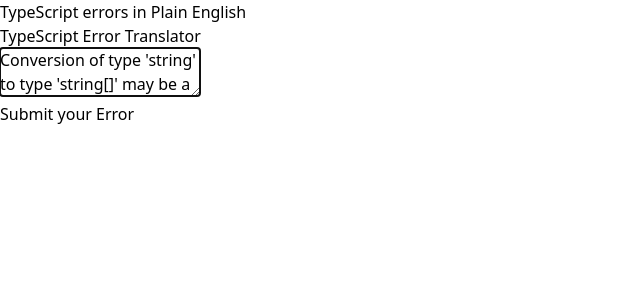
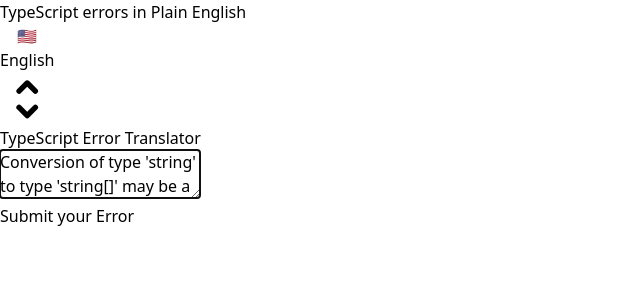
Before and after one commit to mattpocock/ts-error-translator, a Next.js app in the folder apps/web/: page / in a window 1280 px wide. Shown: the top 300 px of the page, without its empty margins (0-640 px from the left). Built offline with nearby package versions, Linux system fonts and the light colour scheme.

Commit message:
i18n added - es-MX configured

```diff
--- a/apps/web/next.config.js
+++ b/apps/web/next.config.js
@@ -1,5 +1,9 @@
-const withTM = require("next-transpile-modules")(["@ts-error-messages/engine"]);
+const withTM = require('next-transpile-modules')(['@ts-error-messages/engine']);
 
 module.exports = withTM({
   reactStrictMode: true,
+  i18n: {
+    locales: ['en', 'es-MX'],
+    defaultLocale: 'en',
+  },
 });
--- /dev/null
+++ b/apps/web/src/components/LangSelector.tsx
@@ -0,0 +1,98 @@
+/* This example requires Tailwind CSS v2.0+ */
+import { Fragment, useState } from 'react';
+import { Listbox, Transition } from '@headlessui/react';
+import { CheckIcon, SelectorIcon } from '@heroicons/react/solid';
+import { Language, languages } from '../constants/languages';
+import { useRouter } from 'next/router';
+
+function classNames(...classes: string[]) {
+  return classes.filter(Boolean).join(' ');
+}
+
+export default function Example() {
+  const router = useRouter();
+  const { locale, query } = router;
+
+  const [selected, setSelected] = useState(
+    languages.find((l) => l.id === locale) || languages[0],
+  );
+
+  const handleLangChange = (lang: Language) => {
+    router.push(`/${query ? `error=${query}` : ''}`, router.asPath, {
+      locale: lang.id,
+    });
+    setSelected(lang);
+  };
+
+  return (
+    <Listbox value={selected} onChange={handleLangChange}>
+      {({ open }) => (
+        <>
+          <div className="mt-1 relative flex justify-center mb-8">
+            <Listbox.Button className="relative w-full md:w-1/4 bg-white border border-gray-300 rounded-md shadow-sm pl-3 pr-10 py-2 text-left cursor-default focus:outline-none focus:ring-1 focus:ring-indigo-500 focus:border-indigo-500 sm:text-sm">
+              <span className="flex items-center">
+                <p>{selected.flag}</p>
+                <span className="ml-3 block truncate">{selected.name}</span>
+              </span>
+              <span className="ml-3 absolute inset-y-0 right-0 flex items-center pr-2 pointer-events-none">
+                <SelectorIcon
+                  className="h-5 w-5 text-gray-400"
+                  aria-hidden="true"
+                />
+              </span>
+            </Listbox.Button>
+
+            <Transition
+              show={open}
+              as={Fragment}
+              leave="transition ease-in duration-100"
+              leaveFrom="opacity-100"
+              leaveTo="opacity-0"
+            >
+              <Listbox.Options className="absolute z-10 mt-1 w-full md:w-1/4 bg-white shadow-lg max-h-56 rounded-md py-1 text-base ring-1 ring-black ring-opacity-5 overflow-auto focus:outline-none sm:text-sm">
+                {languages.map((language) => (
+                  <Listbox.Option
+                    key={language.id}
+                    className={({ active }) =>
+                      classNames(
+                        active ? 'text-white bg-indigo-600' : 'text-gray-900',
+                        'cursor-default select-none relative py-2 pl-3 pr-9',
+                      )
+                    }
+                    value={language}
+                  >
+                    {({ selected, active }) => (
+                      <>
+                        <div className="flex items-center">
+                          <p>{language.flag}</p>
+                          <span
+                            className={classNames(
+                              selected ? 'font-semibold' : 'font-normal',
+                              'ml-3 block truncate',
+                            )}
+                          >
+                            {language.name}
+                          </span>
+                        </div>
+                        {selected ? (
+                          <span
+                            className={classNames(
+                              active ? 'text-white' : 'text-indigo-600',
+                              'absolute inset-y-0 right-0 flex items-center pr-4',
+                            )}
+                          >
+                            <CheckIcon className="h-5 w-5" aria-hidden="true" />
+                          </span>
+                        ) : null}
+                      </>
+                    )}
+                  </Listbox.Option>
+                ))}
+              </Listbox.Options>
+            </Transition>
+          </div>
+        </>
+      )}
+    </Listbox>
+  );
+}
--- /dev/null
+++ b/apps/web/src/constants/languages.ts
@@ -0,0 +1,18 @@
+export interface Language {
+  flag: string; // e.g. 🇺🇸
+  name: string; // e.g. English
+  id: string; // e.g. en-US
+}
+
+export const languages: Language[] = [
+  {
+    flag: '🇺🇸',
+    name: 'English',
+    id: 'en',
+  },
+  {
+    flag: '🇲🇽',
+    name: 'Español (MEX)',
+    id: 'es-MX',
+  },
+];
--- /dev/null
+++ b/apps/web/src/locales/en.ts
@@ -0,0 +1,12 @@
+const locale = {
+  subtitle: 'TypeScript errors in Plain English',
+  title: 'TypeScript Error Translator',
+  submitButton: 'Submit your Error',
+  explanation: 'Explanation',
+  translation: 'Translation',
+  errorNotFoundMesage: 'Could not find a translation for error code',
+  addATranslationButton: 'Add a translation',
+  defaultErrorExcerpt: `Conversion of type 'string' to type 'string[]' may be a mistake because neither type sufficiently overlaps with the other. If this was intentional, convert the expression to 'unknown' first.`,
+};
+
+export default locale;
--- /dev/null
+++ b/apps/web/src/locales/es-MX.ts
@@ -0,0 +1,13 @@
+const locale = {
+  subtitle: 'Errores de TypeScript en Español',
+  title: 'Traductor de errores de TypeScript',
+  submitButton: 'Consulta tu error',
+  explanation: 'Explicación',
+  translation: 'Traducción',
+  errorNotFoundMesage:
+    'No pudimos encontrar una traduccion para tu error con código',
+  addATranslationButton: 'Agregar una traducción',
+  defaultErrorExcerpt: `La conversion del tipo 'string' a tipo 'string[]' puede ser un error porque ningún tipo se superpone lo suficiente con el otro. Si esto es intencional, convierta la expresion a 'unknown' primero.`,
+};
+
+export default locale;
--- a/apps/web/src/pages/index.tsx
+++ b/apps/web/src/pages/index.tsx
@@ -15,8 +15,16 @@
 import ReactMarkdown from 'react-markdown';
 import { z } from 'zod';
 
+// Components
+import LangSelector from '../components/LangSelector';
+
+// Translations
+import { getTranslations } from '../utils/translations';
+
 export default function Web(props: { error: string; errors: ErrorInfo[] }) {
   const router = useRouter();
+  const locale = router.locale;
+  const t = getTranslations(locale);
 
   const firstExcerpt = props.errors?.[0]?.improvedError?.excerpt;
   const firstErrorCode = props.errors?.[0]?.code;
@@ -35,7 +43,6 @@
             firstExcerpt || `Translate TypeScript Errors to plain English`
           }
         />
-
         <meta property="og:type" content="website" />
         <meta
           property="og:url"
@@ -74,10 +81,13 @@
       <div className="px-6 py-6 pt-0 pb-20">
         <div className="py-20">
           <h2 className="mb-8 text-xl font-medium tracking-tight text-center text-indigo-600">
-            TypeScript errors in Plain English
+            {t.subtitle}
           </h2>
+
+          <LangSelector />
+
           <h1 className="text-6xl font-bold tracking-tight text-center">
-            TypeScript Error Translator
+            {t.title}
           </h1>
           <form
             className="flex flex-col items-center mt-12"
@@ -99,7 +109,7 @@
             ></textarea>
             <div>
               <button className="px-6 py-2 font-semibold tracking-tight text-white rounded from-purple-500 to-indigo-600 bg-gradient-to-r focus:outline-none focus:ring-4 ring-yellow-400">
-                Submit your Error
+                {t.submitButton}
               </button>
             </div>
           </form>
@@ -110,30 +120,30 @@
             return (
               <div>
                 <div className="prose prose-code:before:hidden prose-code:after:hidden">
-                  {/* <span className="inline-block px-2 py-1 mb-2 text-xs text-indigo-900 bg-indigo-100 rounded">
+                  <span className="inline-block px-2 py-1 mb-2 text-xs text-indigo-900 bg-indigo-100 rounded">
                     #{error.code}
-                </span> */}
+                  </span>
                   <h1>Error #{array.length - index}</h1>
                   <div className="relative p-4 py-3 font-mono text-sm leading-relaxed text-gray-100 bg-gray-800 rounded">
                     {error.parseInfo.rawError}
                   </div>
                   {error.improvedError && (
                     <>
-                      <h2>Translation</h2>
+                      <h2>{t.translation}</h2>
                       <div className="p-4 py-3 font-light text-gray-100 bg-gray-800 rounded prose-code:text-white prose-p:m-0">
                         <ReactMarkdown>
                           {error.improvedError.excerpt}
                         </ReactMarkdown>
                       </div>
-                      <h2>Explanation</h2>
+                      <h2>{t.explanation}</h2>
                       <ReactMarkdown>{error.improvedError?.body}</ReactMarkdown>
                     </>
                   )}
                   {!error.improvedError && (
                     <>
-                      <h2>Translation</h2>
+                      <h2>{t.translation}</h2>
                       <p>
-                        Could not find a translation for error code{' '}
+                        {`${t.errorNotFoundMesage} `}
                         <span className="font-semibold">#{error.code}</span>:
                       </p>
                       <code>{error.error}</code>
@@ -143,7 +153,7 @@
                           target="_blank"
                           rel="noreferrer"
                         >
-                          Add a translation
+                          {t.addATranslationButton}
                         </a>
                       </p>
                     </>
@@ -164,22 +174,39 @@
 
 export const getServerSideProps = (ctx: GetServerSidePropsContext) => {
   const query = Query.parse(ctx.query);
+  const locale = ctx.locale;
+
+  const t = getTranslations(locale);
+  const isEnglish = locale === 'en' || locale === 'en-US';
+
+  console.log(
+    locale,
+    `../../packages/engine/errors/${isEnglish ? '' : locale}`,
+  );
+
   if (query.error) {
     const decodedError = decompressFromEncodedURIComponent(query.error)!;
     return {
       props: {
         errors: parseErrors(decodedError)
           .reverse()
-          .map((error): ErrorInfo => {
+          .map(
+            (error: any): ErrorInfo => {
+              console.log(error);
+
               return {
                 ...error,
                 improvedError: getImprovedMessageFromMarkdown(
-                path.resolve(process.cwd(), '../../packages/engine/errors'),
+                  path.resolve(
+                    process.cwd(),
+                    `../../packages/engine/errors/${isEnglish ? '' : locale}`,
+                  ),
                   error.code,
                   error.parseInfo.items,
                 ),
               };
-          }),
+            },
+          ),
         error: decodedError,
       },
     };
@@ -187,7 +214,7 @@
   return {
     props: {
       errors: [],
-      error: `Conversion of type 'string' to type 'string[]' may be a mistake because neither type sufficiently overlaps with the other. If this was intentional, convert the expression to 'unknown' first.`,
+      error: t.defaultErrorExcerpt,
     },
   };
 };
--- /dev/null
+++ b/apps/web/src/utils/translations.ts
@@ -0,0 +1,16 @@
+import en from '../locales/en';
+import esMX from '../locales/es-MX';
+
+export type Locale = string | 'en' | 'es-MX' | 'en-US';
+
+export function getTranslations(locale?: Locale) {
+  switch (locale) {
+    case 'en':
+    case 'en-US':
+      return en;
+    case 'es-MX':
+      return esMX;
+    default:
+      return en;
+  }
+}
```
Also changed, not shown: apps/web/package.json (+10 -8 lines), packages/engine/errors/es-MX/1002.md (added, +30 -0 lines), packages/engine/errors/es-MX/2352.md (added, +24 -0 lines). Lines whose indentation alone changed are shown as unchanged.
